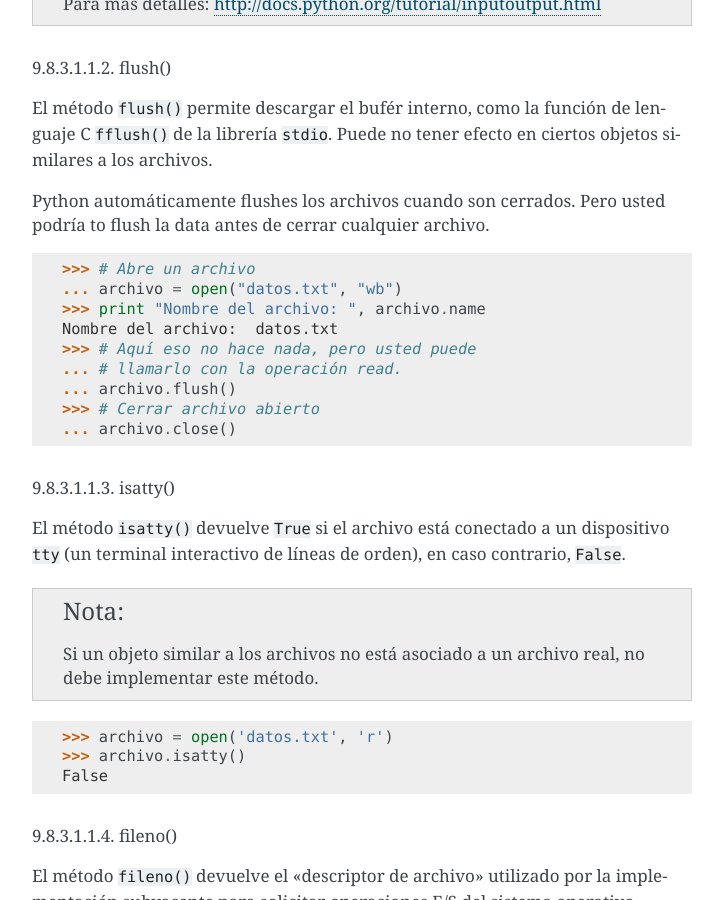
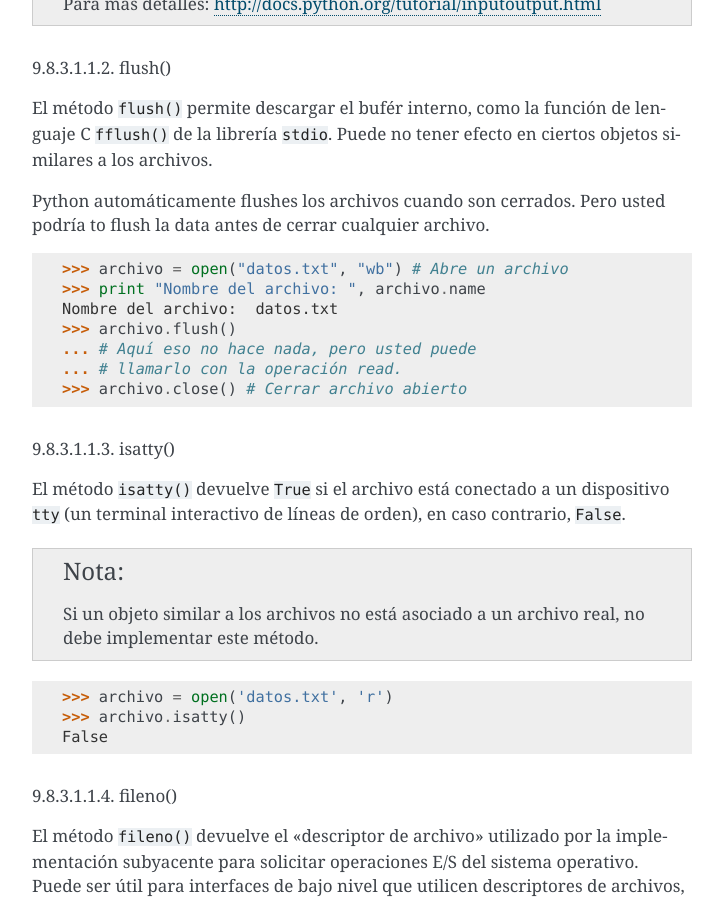
Before and after one commit to macagua/entrenamiento.python_basico, a Sphinx documentation site: the page built from source/leccion9/clases_integradas.rst, in a window 1280 px wide and 900 px high, scrolled down 5477 px. Shown: the whole window, without its empty margins (388-1111 px from the left). Built offline with Sphinx 7.4.7, drawn with Linux system fonts in a browser that asks for light colours.

```diff
--- a/source/leccion9/clases_integradas.rst
+++ b/source/leccion9/clases_integradas.rst
@@ -341,15 +341,13 @@ la data antes de cerrar cualquier archivo.
 
 ::
 
-    >>> # Abre un archivo
-    ... archivo = open("datos.txt", "wb")
+    >>> archivo = open("datos.txt", "wb") # Abre un archivo
     >>> print "Nombre del archivo: ", archivo.name
     Nombre del archivo:  datos.txt
-    >>> # Aquí eso no hace nada, pero usted puede
+    >>> archivo.flush()
+    ... # Aquí eso no hace nada, pero usted puede
     ... # llamarlo con la operación read.
-    ... archivo.flush()
-    >>> # Cerrar archivo abierto
-    ... archivo.close()
+    >>> archivo.close() # Cerrar archivo abierto
 
 
 .. _python_mtd_isatty:
```
